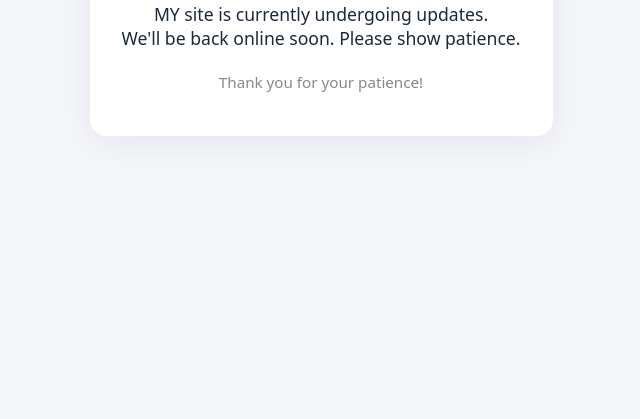
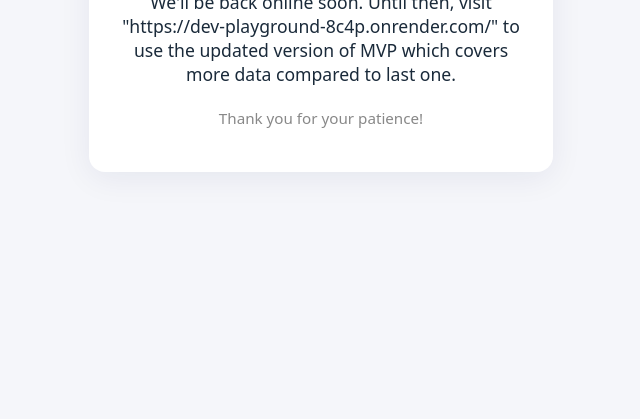
Before and after one commit to Brokencode1971/Biocompare-By-Rudra, a plain HTML site: page index.html in a window 1280 px wide. Shown: the part 381-800 px from the top of the page, without its empty margins (319-959 px from the left). Drawn offline with Linux system fonts and the light colour scheme.

Commit message:
Update index.html

```diff
--- a/index.html
+++ b/index.html
@@ -41,7 +41,7 @@
   <div class="container">
     <h1>🚧 Under Development</h1>
     <p>MY site is currently undergoing updates.<br>
-    We'll be back online soon. Please show patience.</p>
+    We'll be back online soon. Until then, visit "https://dev-playground-8c4p.onrender.com/" to use the updated version of MVP which covers more data compared to last one.</p>
     <p style="color:#888;font-size:0.95em;margin-top:22px;">Thank you for your patience!</p>
   </div>
 </body>
```
